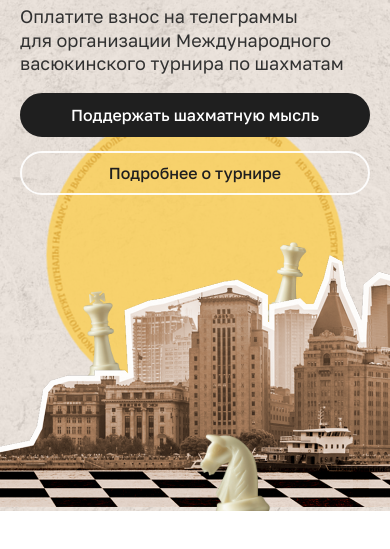
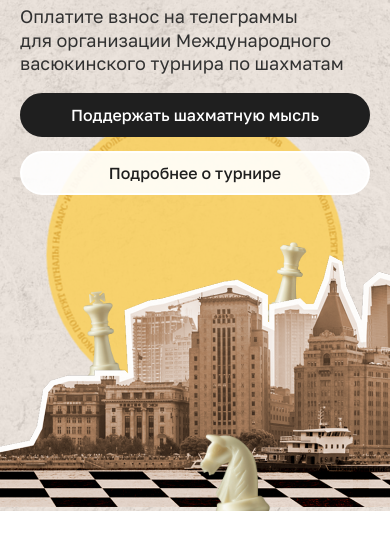
Before and after one commit to shtirlizc/test-landing, a website: page index.html in a window 390 px wide. Shown: the part 285-834 px from the top of the page. Drawn offline with Linux system fonts and the light colour scheme.

Commit message:
mobile hero block

```diff
--- a/css/components/btn-hero.css
+++ b/css/components/btn-hero.css
@@ -33,13 +33,13 @@
   &.btn-hero--outline {
     --outline-color: rgba(255, 255, 255, 0.9);
 
-    background-color: transparent;
+    background-color: var(--outline-color);
     border-color: var(--outline-color);
     color: var(--color-btn);
 
     /* tablet */
     @media (width >= 768px) {
-      background-color: var(--outline-color);
+      background-color: transparent;
     }
 
     &:hover {
```
